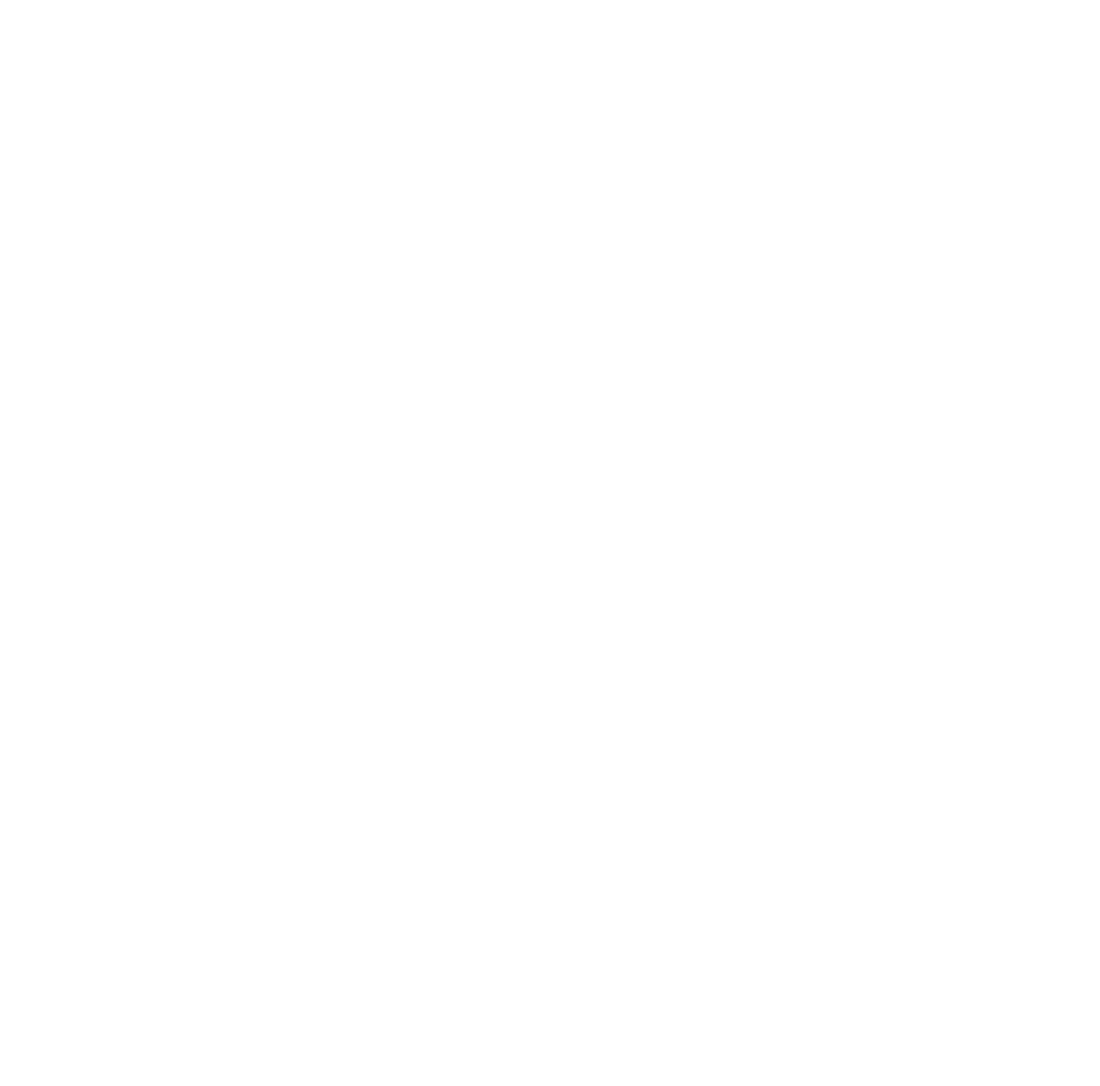
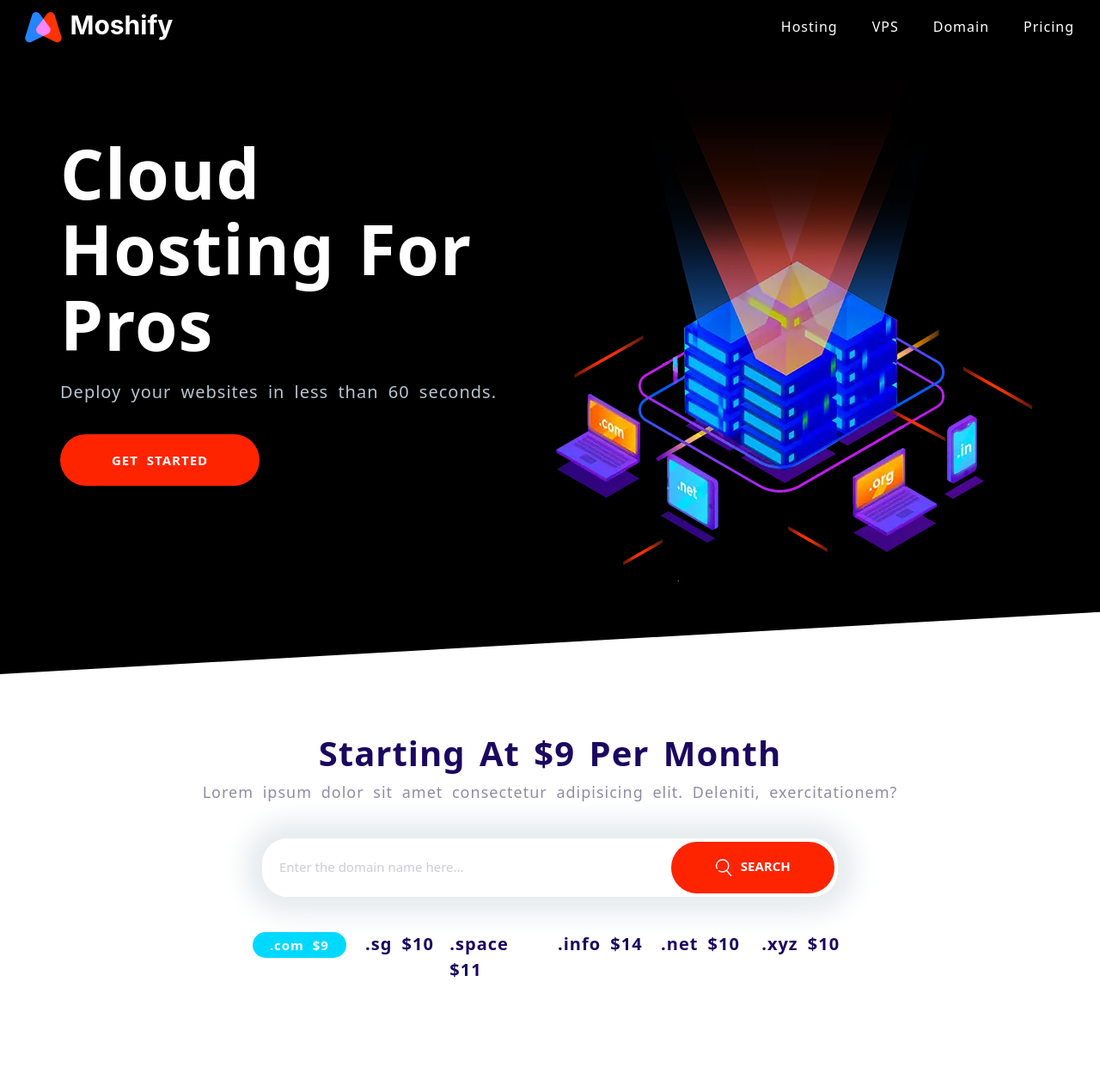
Before and after one commit to Aubin9/Au-HOST, a plain HTML site: page index.html in a window 1280 px wide. Shown: the whole page at 86% size. Before the commit the page ends 800 px from the top, so only its background shows below. Drawn offline with Linux system fonts and the light colour scheme.

Commit message:
put all together and troubleshoot layout issues

```diff
--- a/CSS/styles.css
+++ b/CSS/styles.css
@@ -194,7 +194,7 @@ a {
   font-size: 1.8rem;
   font-weight: 600;
   margin: 1rem 0;
-  padding: 2rem 3rem;
+  padding: 2rem 4vw;
   text-align: center;
   text-transform: uppercase;
   white-space: nowrap;
@@ -728,8 +728,9 @@ a {
 }
 
 .block-domain__prices {
+  color: var(--color-headings);
   display: grid;
-  grid-template-columns: repeat(3, 1fr);
+  grid-template-columns: repeat(2, 1fr);
   grid-template-rows: repeat(2, 6rem);
   font-size: 2rem;
   font-weight: 600;
--- a/index.html
+++ b/index.html
@@ -14,6 +14,74 @@
     <title>Document</title>
   </head>
   <body>
+    <header>
+      <nav class="nav collapsible">
+        <a class="nav__brand" href="/"
+          ><img src="./images/logo.svg" alt="logo"
+        /></a>
+        <svg class="icon icon--white nav__toggler">
+          <use xlink:href="./images/sprite.svg#menu"></use>
+        </svg>
+        <ul class="list nav__list collapsible__content">
+          <li class="nav__item"><a href="#">Hosting</a></li>
+          <li class="nav__item"><a href="#">VPS</a></li>
+          <li class="nav__item"><a href="#">Domain</a></li>
+          <li class="nav__item"><a href="#">Pricing</a></li>
+        </ul>
+      </nav>
+    </header>
+    <section class="block block--dark block--skewed-left hero">
+      <div class="container grid grid--1x2">
+        <header class="block__header hero__content">
+          <h1 class="block__heading">Cloud Hosting for Pros</h1>
+          <p class="hero__tagline">
+            Deploy your websites in less than 60 seconds.
+          </p>
+          <a href="" class="btn btn--accent btn--stretched">Get Started</a>
+        </header>
+        <picture>
+          <source
+            type="image/webp"
+            srcset="./images/banner.webp 1x, ./images/banner@2x.webp 2x"
+          />
+          <source
+            type="image/png"
+            srcset="./images/banner.png 1x, ./images/banner@2x.png 2x"
+          />
+          <img class="hero__image" src="./images/banner.png" alt="" />
+        </picture>
+      </div>
+    </section>
+    <section class="block container block-domain">
+      <header class="block__header">
+        <h2>Starting at $9 per month</h2>
+        <p>
+          Lorem ipsum dolor sit amet consectetur adipisicing elit. Deleniti,
+          exercitationem?
+        </p>
+      </header>
+      <div class="input-group">
+        <input
+          type="text"
+          class="input"
+          placeholder="Enter the domain name here..."
+        />
+        <button class="btn btn--accent">
+          <svg class="icon icon--white">
+            <use xlink:href="./images/sprite.svg#search"></use></svg
+          >Search
+        </button>
+      </div>
+      <ul class="list block-domain__prices">
+        <li><span class="badge badge--secondery">.com $9</span></li>
+        <li>.sg $10</li>
+        <li>.space $11</li>
+        <li>.info $14</li>
+        <li>.net $10</li>
+        <li>.xyz $10</li>
+      </ul>
+    </section>
+
     <script src="./js/main.js"></script>
   </body>
 </html>
```
Also changed, not shown: playground.html (added, +47 -0 lines).
